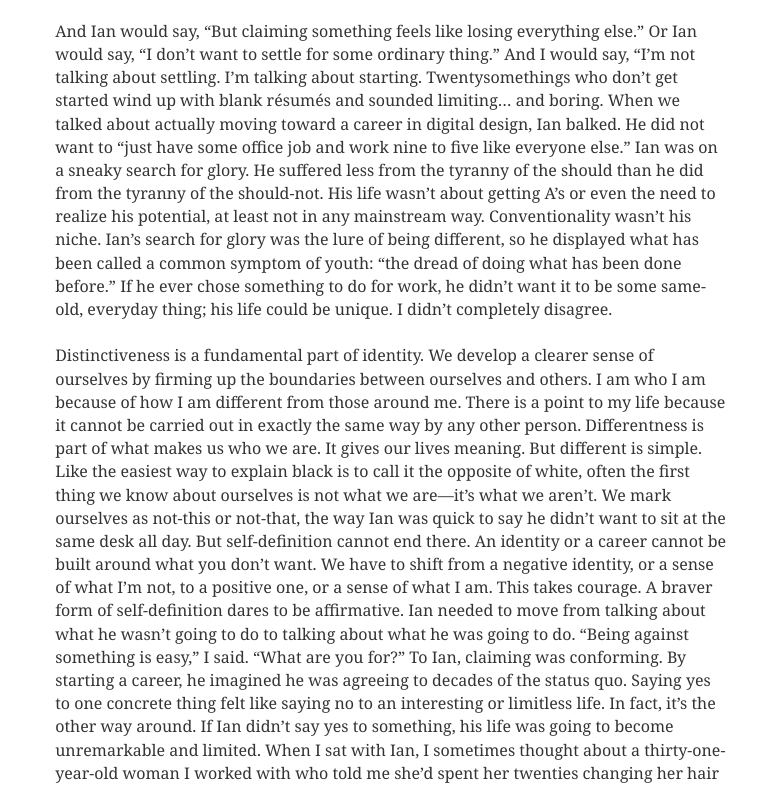
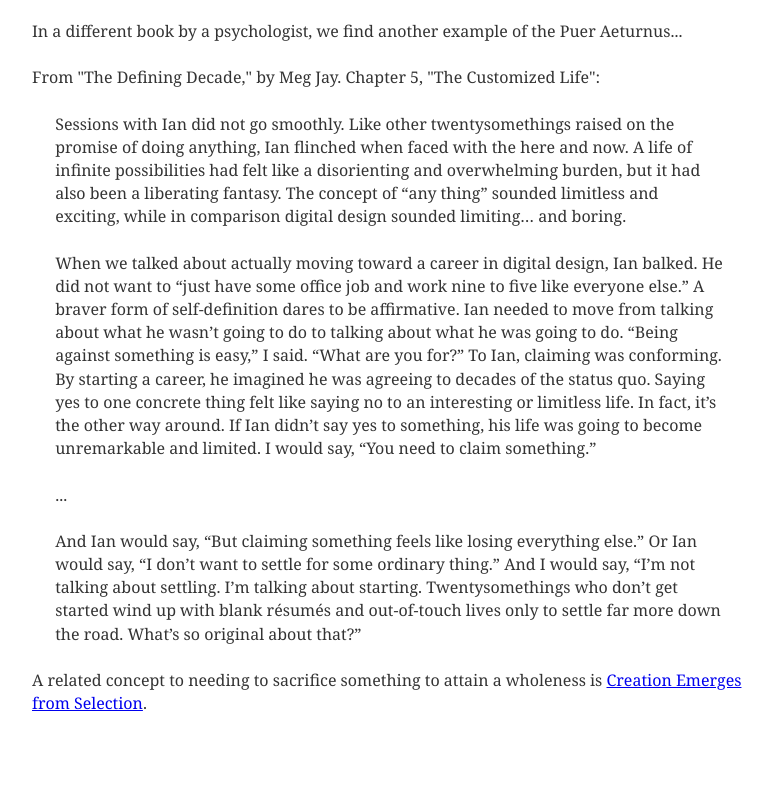
Before and after one commit to linkel/dangerous-balance, a Gatsby site: page /pueraeternus in a window 1280 px wide. Shown: the part 885-1670 px from the top of the page, without its empty margins (249-1021 px from the left). After the commit the page ends 1644 px from the top, so only its background shows below. Built offline with nearby package versions, Linux system fonts and the light colour scheme; Gatsby itself is replaced by a stand-in of ours; some packages are replaced by stand-ins of ours; what typography-theme-de-young would draw is missing.

Commit message:
Added new page, linked to it, added content.

```diff
--- /dev/null
+++ b/src/pages/creationemerges.md
@@ -0,0 +1,32 @@
+---
+title: "Creation Emerges from Selection"
+date: "2018-09-28"
+---
+An array of items presents itself before you.
+
+Humans have an easier time selecting from four items of flavors than thirty. Paralysis of choice comes into play. Overchoice, or choice overload.
+
+To narrow down the possibilities to one is the act of creation. When you sketch, you have an infinite possibility of pencil lines you can form. As you carve each one into the white of the paper, you narrow down the possibilities. You lose options as you continue--a line that does not work with the rest of the lines generates a malformed figure. But this loss of options is necessary in the process of creating the product.
+
+Creation conjures the image of a creator forming his product from nothing--a builder building, a crafter crafting, and where once there was nothing there is now a something. Viewed another way it is the paring down of possibilities into one end design. There are a thousand forms that iron can take. There is only one general form where iron is a cutting implement--where iron is a rake, or where iron is a shield. Of those general forms even more specificity then makes it the one unique item of that class.
+Similarly, your life is a splotch of potential that is shaped into a singular design. In the act of living you create yourself. Perhaps that is why the question of “who am I” is so unanswerable. By asking it you perturb the system.
+
+From Pragmatic Thinking and Learning, by Andy Hunt:
+
+>One of the foremost building architects of the twentieth century,
+Louis Kahn, offers a useful explanation of the relationship between
+beauty and design: “Design is not making beauty; beauty emerges
+from selection, affinities, integration, love.”
+Beauty emerges from
+selection.
+>Kahn explains that beauty emerges from
+selection. That is, art comes not so much
+from the act of creation itself but rather
+from selecting among a near infinite supply
+of choices.
+>The musician has a near-infinite palette combining different
+instruments, rhythms, scale modes, tempo, and the hard-to-define
+but easy-to-sense “groove.” The painter starts with some 24 million
+distinguishable colors to choose from. The writer has the full
+breadth of the Oxford English Dictionary (all 20 volumes; some
+300,000 main entries) from which to select the perfect word.
--- a/src/pages/pueraeternus.md
+++ b/src/pages/pueraeternus.md
@@ -2,6 +2,14 @@
 title: "On Being Unable to Sacrifice the Puer Aeturnus"
 date: "2018-09-21"
 ---
+
+You’re 21 years old. It is as though you will be young forever. It feels like you have your entire life ahead of you. Ripples of your actions push into the bright future, and all the potential that you have in yourself is waiting to burst forth. You only need to find the right thing. The right passion, the right career, the right person. Then you will unlock what you were really meant to do.
+
+Alternately—
+
+You have always felt that the people around you are so normal. When you go about your daily life, you notice so many details in the world around you. You are more awake than the people around you. They prattle about their mundanities while you think expansive, enormous thoughts. You know you are better and you just haven’t found what you’re good at yet. You’re different. You’re unconventional. You’re a jack of all trades, unconstrained by the shackles of society, and you have so many different tastes (in music, in art, in media) and so many different interests that you don’t ever want to trap yourself into one.
+
+That brimming of potential when you are 21 quickly loses its shine as time trickles onward. What is this? It is the inability to sacrifice the puer aeternus.
 
 From Edward Edinger's Ego and Archetype:
 
@@ -25,101 +33,34 @@
 
 From "The Defining Decade," by Meg Jay. Chapter 5, "The Customized Life":
 
->Sessions with Ian did not go smoothly. Like other twentysomethings
-raised on the promise of doing anything, Ian flinched when faced
-with the here and now. A life of infinite possibilities had felt
-like a disorienting and overwhelming burden, but it had also been a
-liberating fantasy. The concept of “any thing” sounded limitless and
-exciting, while in comparison digital design sounded limiting… and
-boring. When we talked about actually moving toward a career in
-digital design, Ian balked. He did not want to “just have some
-office job and work nine to five like everyone else.” A braver form
-of self-definition dares to be affirmative. Ian needed to move from
-talking about what he wasn’t going to do to talking about what he
-was going to do. “Being against something is easy,” I said. “What
-are you for?” To Ian, claiming was conforming. By starting a career,
-he imagined he was agreeing to decades of the status quo. Saying yes
-to one concrete thing felt like saying no to an interesting or
-limitless life. In fact, it’s the other way around. If Ian didn’t
-say yes to something, his life was going to become unremarkable and
-limited. I would say, “You need to claim something.”
+> Sessions with Ian did not go smoothly. Like other twentysomethings
+> raised on the promise of doing anything, Ian flinched when faced
+> with the here and now. A life of infinite possibilities had felt
+> like a disorienting and overwhelming burden, but it had also been a
+> liberating fantasy. The concept of “any thing” sounded limitless and
+> exciting, while in comparison digital design sounded limiting… and
+> boring.
+>
+> When we talked about actually moving toward a career in
+> digital design, Ian balked. He did not want to “just have some
+> office job and work nine to five like everyone else.” A braver form
+> of self-definition dares to be affirmative. Ian needed to move from
+> talking about what he wasn’t going to do to talking about what he
+> was going to do. “Being against something is easy,” I said. “What
+> are you for?” To Ian, claiming was conforming. By starting a career,
+> he imagined he was agreeing to decades of the status quo. Saying yes
+> to one concrete thing felt like saying no to an interesting or
+> limitless life. In fact, it’s the other way around. If Ian didn’t
+> say yes to something, his life was going to become unremarkable and
+> limited. I would say, “You need to claim something.”
+>
+> ...
+>
+> And Ian would say, “But claiming something feels like losing
+> everything else.” Or Ian would say, “I don’t want to settle for some
+> ordinary thing.” And I would say, “I’m not talking about settling.
+> I’m talking about starting. Twentysomethings who don’t get started
+> wind up with blank résumés and out-of-touch lives only to settle far
+> more down the road. What’s so original about that?”
 
->And Ian would say, “But claiming something feels like losing
-everything else.” Or Ian would say, “I don’t want to settle for some
-ordinary thing.” And I would say, “I’m not talking about settling.
-I’m talking about starting. Twentysomethings who don’t get started
-wind up with blank résumés and sounded limiting… and boring. When we
-talked about actually moving toward a career in digital design, Ian
-balked. He did not want to “just have some office job and work nine
-to five like everyone else.” Ian was on a sneaky search for glory.
-He suffered less from the tyranny of the should than he did from the
-tyranny of the should-not. His life wasn’t about getting A’s or even
-the need to realize his potential, at least not in any mainstream
-way. Conventionality wasn’t his niche. Ian’s search for glory was
-the lure of being different, so he displayed what has been called a
-common symptom of youth: “the dread of doing what has been done
-before.” If he ever chose something to do for work, he didn’t want
-it to be some same-old, everyday thing; his life could be unique. I
-didn’t completely disagree.
-
->Distinctiveness is a fundamental part of identity. We develop a
-clearer sense of ourselves by firming up the boundaries between
-ourselves and others. I am who I am because of how I am different
-from those around me. There is a point to my life because it cannot
-be carried out in exactly the same way by any other person.
-Differentness is part of what makes us who we are. It gives our
-lives meaning. But different is simple. Like the easiest way to
-explain black is to call it the opposite of white, often the first
-thing we know about ourselves is not what we are—it’s what we
-aren’t. We mark ourselves as not-this or not-that, the way Ian was
-quick to say he didn’t want to sit at the same desk all day. But
-self-definition cannot end there. An identity or a career cannot be
-built around what you don’t want. We have to shift from a negative
-identity, or a sense of what I’m not, to a positive one, or a sense
-of what I am. This takes courage. A braver form of self-definition
-dares to be affirmative. Ian needed to move from talking about what
-he wasn’t going to do to talking about what he was going to do.
-“Being against something is easy,” I said. “What are you for?” To
-Ian, claiming was conforming. By starting a career, he imagined he
-was agreeing to decades of the status quo. Saying yes to one
-concrete thing felt like saying no to an interesting or limitless
-life. In fact, it’s the other way around. If Ian didn’t say yes to
-something, his life was going to become unremarkable and limited.
-When I sat with Ian, I sometimes thought about a thirty-one-year-old
-woman I worked with who told me she’d spent her twenties changing
-her hair color as often as she changed jobs: bright purple when
-answering phones at a spa, white-blond when temping, deep red when
-Mystery Shopping, chestnut brown when working in a preschool. When
-she became engaged, she confided that she planned to quit her latest
-job. She said, “I can’t stand my boss right now. I’ve got a wedding
-and a honeymoon to plan, and soon I’ll have babies and I’ll get to
-think about something else for a while.” When I asked how her
-fiancé, an elementary school teacher, felt about being the sole
-breadwinner for a soon-to-be growing family, she shrugged nervously.
-And this client made me think of the thirty-nine-year-old female who
-told me, “At this point in my life, if I’m going to work and pay for
-child care and be away from my kids all day, I need the work to be
-interesting and well paid. But I can’t get that sort of job. In my
-twenties, I didn’t really deal with what I was going to do about
-work. In my thirties, I had kids. We need the money and I have to
-work. But you wouldn’t believe the jobs I can’t even get. I go for
-jobs and people just look at me like, ‘Why haven’t you done
-something by now?’ I wish someone had told me to think about my
-résumé a long time ago.” Or I thought about the forty-four-year-old
-male client with a new baby who said to me, “You know, if I’d had a
-decent psychologist in my twenties, I probably could have started my
-career before I was thirty-five and had a family before I was in my
-forties. If you’re still doing this in twenty years, I’m sending my
-son to you.” When I asked what he would like me to say to his son,
-my client replied, “That you can’t pull some great career out of a
-hat in your thirties. You’ve got to start in your twenties.” With
-these clients in mind, over the next many months, my sessions with
-Ian went more or less this way: I would say, “You need to claim
-something.”
-
->And Ian would say, “But claiming something feels like losing
-everything else.” Or Ian would say, “I don’t want to settle for some
-ordinary thing.” And I would say, “I’m not talking about settling.
-I’m talking about starting. Twentysomethings who don’t get started
-wind up with blank résumés and out-of-touch lives only to settle far
-more down the road. What’s so original about that?”
+A related concept to needing to sacrifice something to attain a wholeness is [Creation Emerges from Selection](../creationemerges/).
--- a/src/pages/quotations.md
+++ b/src/pages/quotations.md
@@ -42,3 +42,7 @@
 inwardly that life with all its sorrows is good; that everything is
 meaningful even if in a sense beyond our understanding; and that there
 is always tomorrow.
+
+Fred Rogers, in a meeting of the American Academy of Child Psychiatry:
+
+>It’s easy to convince people that children need to learn the alphabet and numbers... How do we help people to realize that what matters even more than the superimposition of adult symbols is how a person’s inner life finally puts together the alphabet and numbers of his outer life? What really matters is whether he uses the alphabet for the declaration of war or the description of a sunrise — his numbers for the final count at Buchenwald or the specifics of a brand-new bridge.
```
